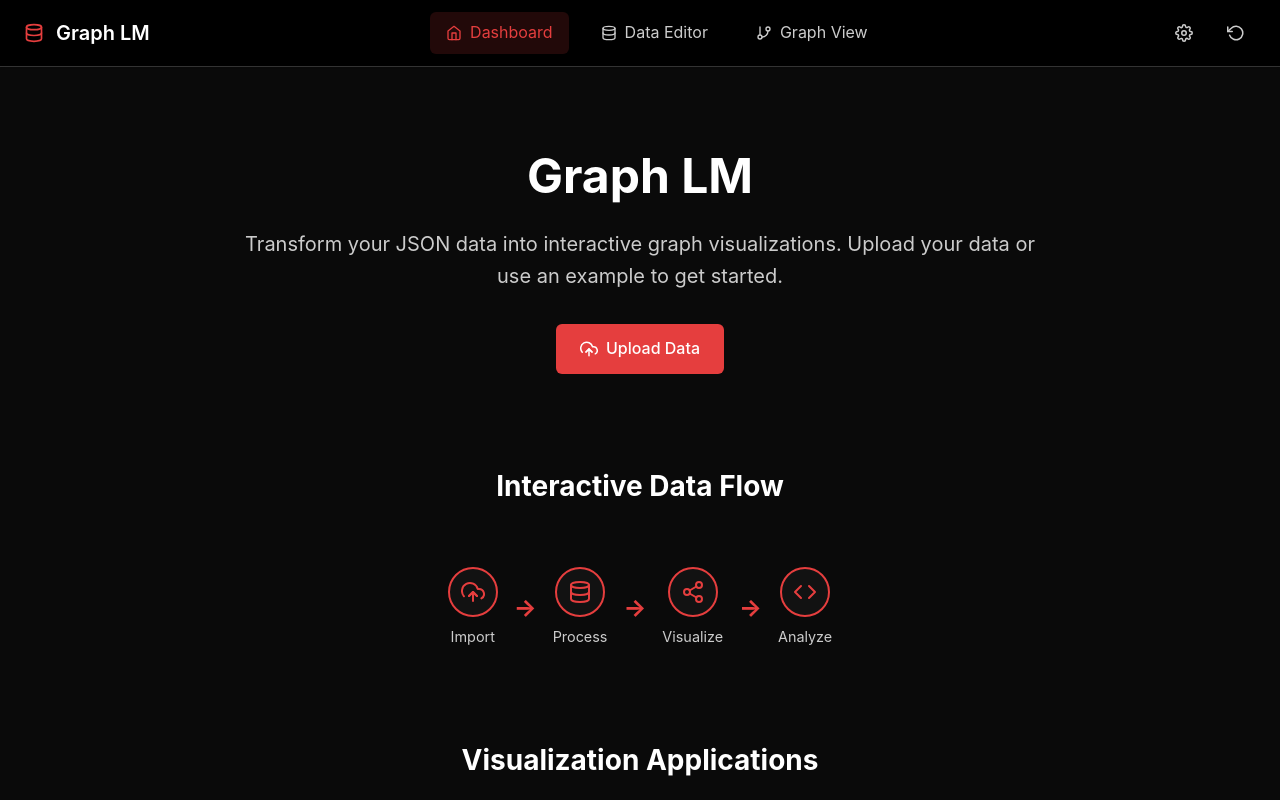
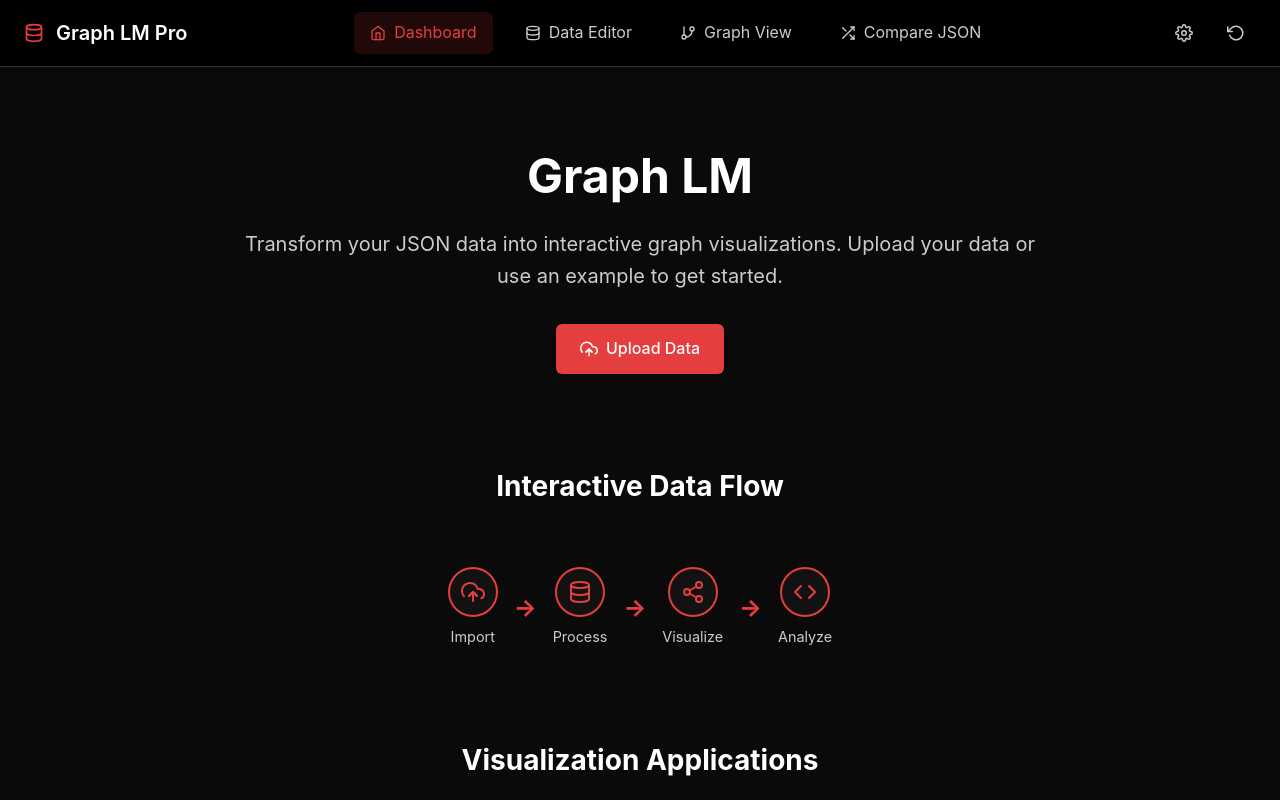
Before and after one commit to Genny-oo/GraphLM-Project, a React (Create React App) app: page / in a window 1280 px wide. Shown: the top 800 px of the page. Built offline with nearby package versions, Linux system fonts and the light colour scheme.

Commit message:
Add compare page link to navbar

```diff
--- a/src/components/Navbar.tsx
+++ b/src/components/Navbar.tsx
@@ -1,6 +1,6 @@
 import React, { useState, useEffect, useRef } from 'react';
 import { Link, useLocation } from 'react-router-dom';
-import { Database, Home, GitBranch, Settings, RotateCcw, Moon, Sun, Eye, EyeOff, Layers } from 'react-feather';
+import { Database, Home, GitBranch, Settings, RotateCcw, Moon, Sun, Eye, EyeOff, Layers, Shuffle } from 'react-feather';
 import {
   DEFAULT_GRAPH_SETTINGS,
   loadGraphSettings,
@@ -108,7 +108,7 @@ const Navbar: React.FC = () => {
       <div className="navbar-left">
         <Link to="/" className="navbar-brand">
           <Database className="navbar-icon" size={20} />
-          <span>Graph LM</span>
+          <span>Graph LM Pro</span>
         </Link>
       </div>
 
@@ -124,6 +124,10 @@ const Navbar: React.FC = () => {
         <Link to="/tree-visualization" className={isActive('/tree-visualization')}>
           <GitBranch size={16} />
           <span>Graph View</span>
+        </Link>
+        <Link to="/compare" className={isActive('/compare')}>
+          <Shuffle size={16} />
+          <span>Compare JSON</span>
         </Link>
       </div>
 
```
